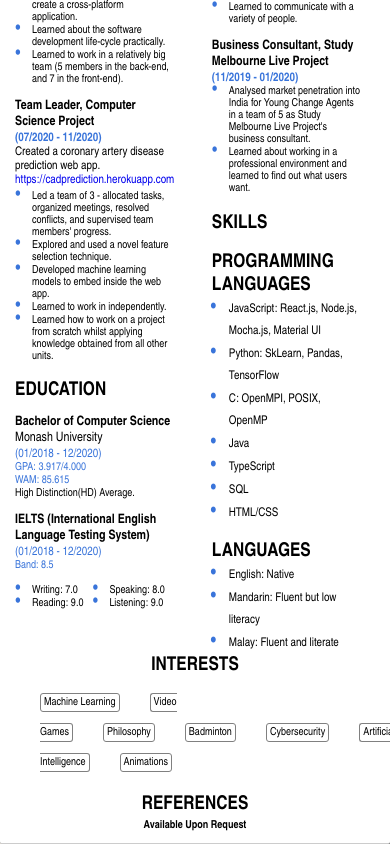
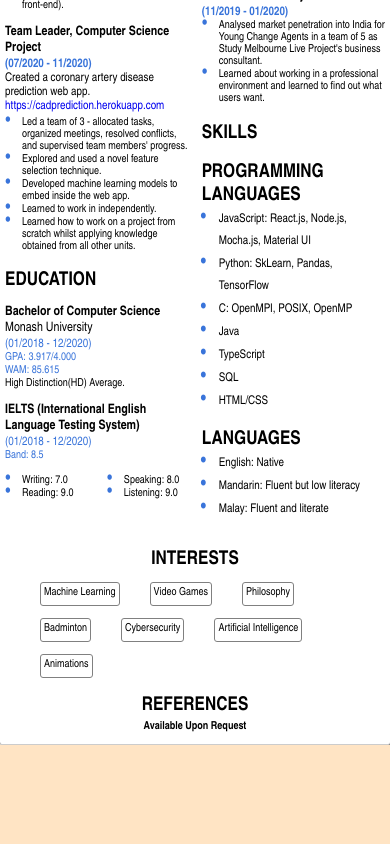
Before and after one commit to zhihao0040/PersonalWebsite, a React (Create React App) app in the folder code/personal-website/: page /PersonalWebsite/resume in a window 390 px wide. Shown: the part 957-1801 px from the top of the page. After the commit the page ends 1702 px from the top, so only its background shows below. Built offline with nearby package versions, Linux system fonts and the light colour scheme.

Commit message:
Fixed interests boxes disappearing

```diff
--- a/code/personal-website/src/components/resume/HTMLResume.js
+++ b/code/personal-website/src/components/resume/HTMLResume.js
@@ -130,6 +130,7 @@ const HTMLResume = () => {
                     </ul>
                 </div>
                 <div className="resume-bottom">
+                    <br id="resume-separator"></br>
                     <h2 className="resume-section-name resume-bottom-name">INTERESTS</h2>
                     <ul className="resume-interests-entry">
                         <li>Machine Learning</li>
--- a/code/personal-website/src/components/resume/assets/css/resume.css
+++ b/code/personal-website/src/components/resume/assets/css/resume.css
@@ -16,8 +16,7 @@
     width: 794px;
     left: 50%;
     transform: translateX(-50%);
-    overflow: auto;
-    overflow-x:scroll;
+    overflow: hidden;
 }
 
 
@@ -252,6 +251,11 @@
     text-align:center;
 }
 
+.resume-interests-entry {
+    display: flex;
+    justify-content: space-evenly;
+}
+
 .resume-interests-entry li {
     border: 1px solid grey;
     display: inline;
@@ -267,6 +271,7 @@
     margin-top: 3px;
 }
 
+/* #resume-separator {font-size: 30px;} */
 
 #resume-hr {background-color: rgb(57, 116, 218); width: 794px;}
 #resume-phone-img {top:2px;}
@@ -282,8 +287,8 @@
         width: 100%;
         left: 50%;
         transform: translateX(-50%);
-        overflow: auto;
-        overflow-x:scroll;
+        /* overflow: auto;
+        overflow-x:scroll; */
     }
 
     .resume-name {
@@ -300,8 +305,8 @@
     /*  */
     .resume-body-left-half {
         /* margin-left: 50px; */
-        margin-left: 15px;
-        width: 40%;
+        margin-left: 5px;
+        width: 48%;
         /* border: 1px solid black; */
         float: left;
     }
@@ -309,13 +314,14 @@
     .resume-body-right-half {
         /* border: 1px solid red; */
         float:right;
-        width: 38%;
+        width: 47%;
+        margin-right: 5px;
         /* margin-right: 30px; */
     }
 
     .resume-dot-points-left {
         /* border: 1px solid black; */
-        width: 60.5%;
+        width: 63.5%;
         float:left;
     }
 
@@ -336,15 +342,31 @@
         display: block;
     }
 
+    .resume-bottom {
+        /* border: 10px solid rgb(127, 58, 230); */
+        clear: both;
+    }
+
+
     .resume-interests-entry li {
         border: 1px solid grey;
-        display: inline;
+        display: inline-block;
         border-radius: 3px;
         margin-right: 30px;
         padding: 3px 3px 3px 3px;
+        height: 16px;
+        text-align: center;
+        margin-bottom: 12px;
+    }
+
+    .resume-interests-entry li:last-child {
+        margin-bottom: 0px;
     }
 
     .resume-interests-entry {
-        line-height: 30px;
+        /* line-height: 16px; */
+        height:auto;
+        display:block;
+        /* justify-content: space-between  ; */
     }
 }
```
Also changed, not shown: 1 other file (tests, documents, lock files or other folders).
